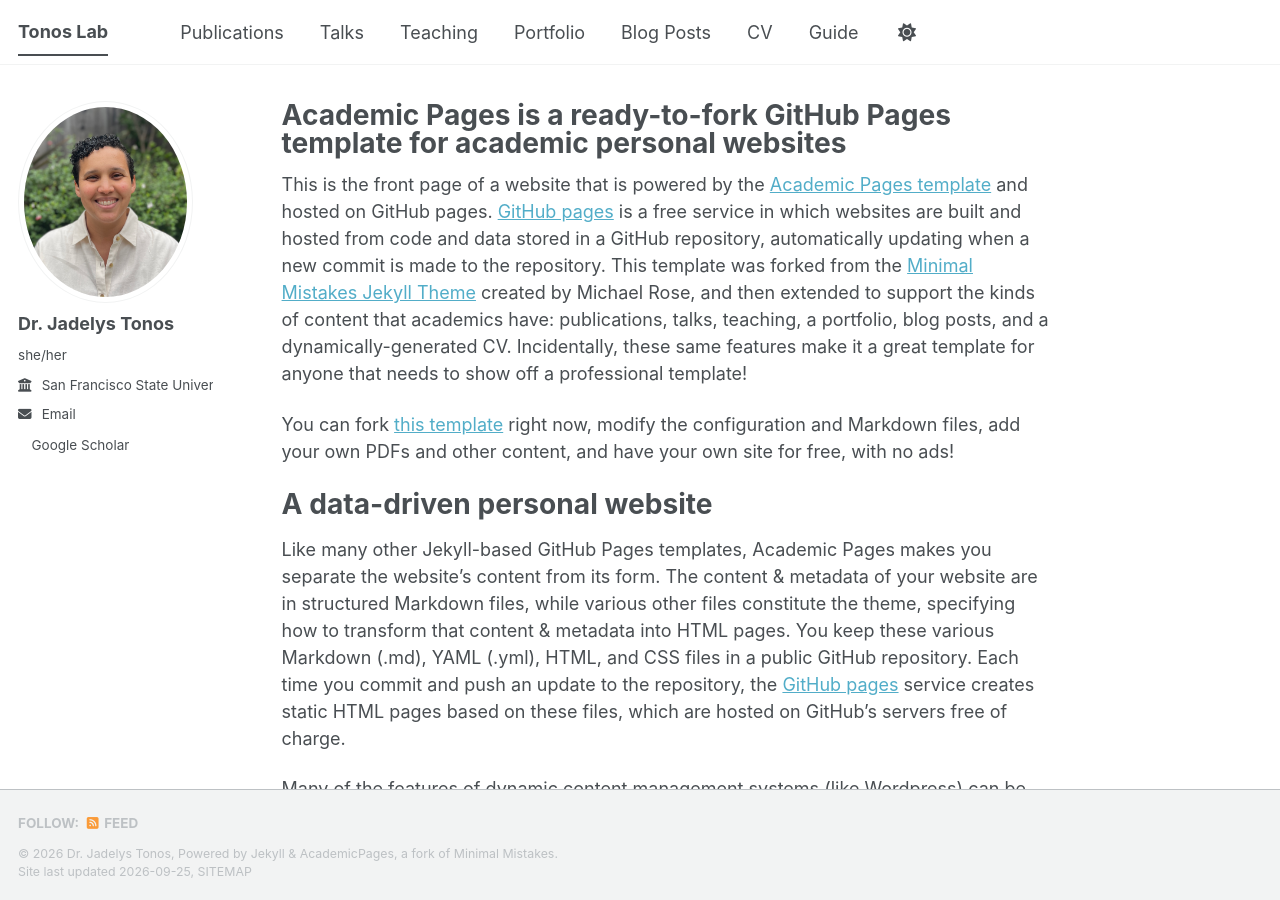
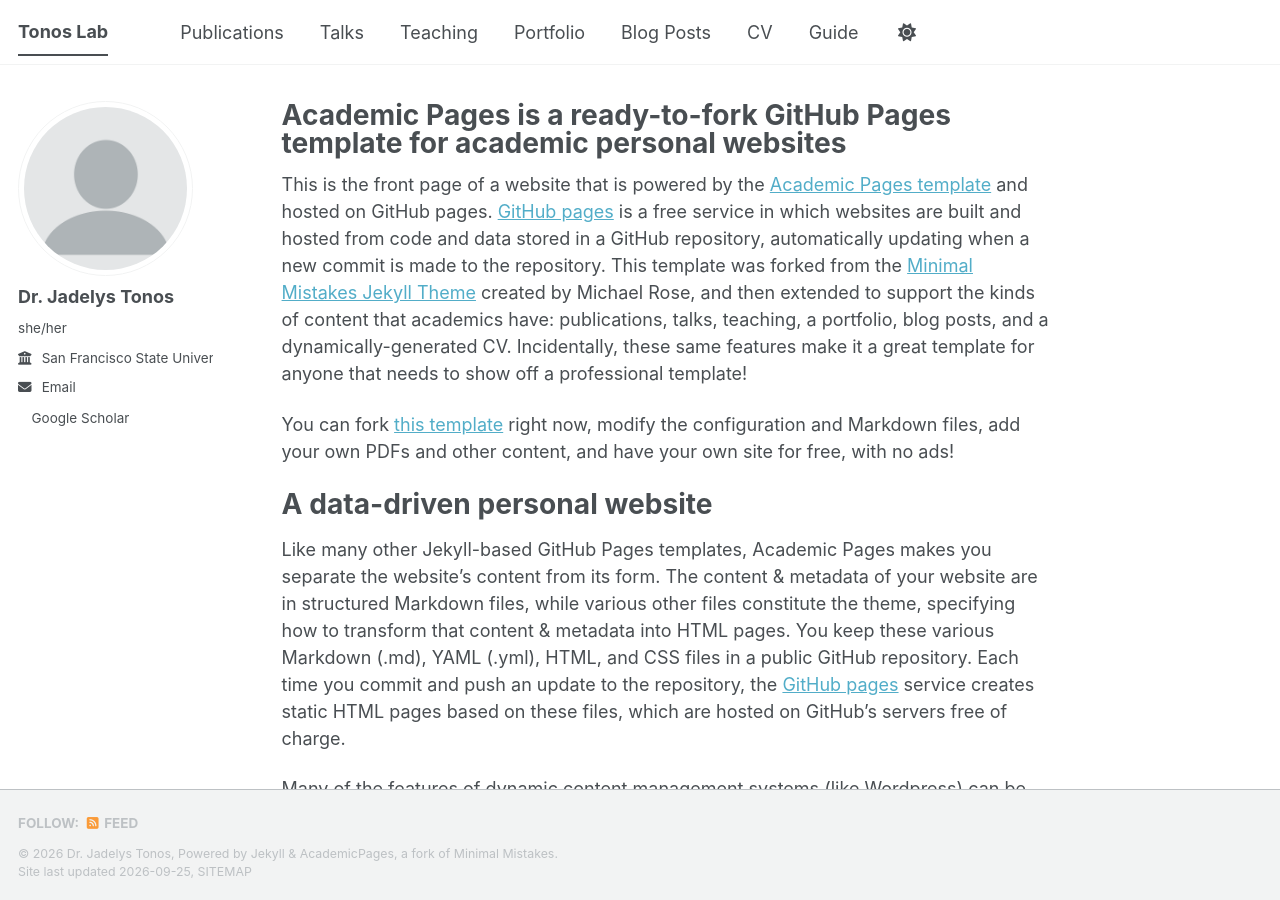
Before and after one commit to jtonos/jtonos.github.io, a Jekyll site: the page built from _pages/about.md, in a window 1280 px wide and 900 px high. Built offline with Jekyll 4.4.1, drawn with Linux system fonts in a browser that asks for light colours; a style sheet for code colours, icons or effects is not loaded.

Commit message:
Update _config.yml

```diff
--- a/_config.yml
+++ b/_config.yml
@@ -22,7 +22,7 @@ repository  : "jtonos/jtonos.github.io"
 #               Additional customization can be done by editing /_includes/author-profile.html
 author:
   # Biographic information
-  avatar           : "IMG_4951.JPG"
+  avatar           : "profile.png"
   name             : "Dr. Jadelys Tonos"
   pronouns         : "she/her"
   employer         : "San Francisco State University"
```
